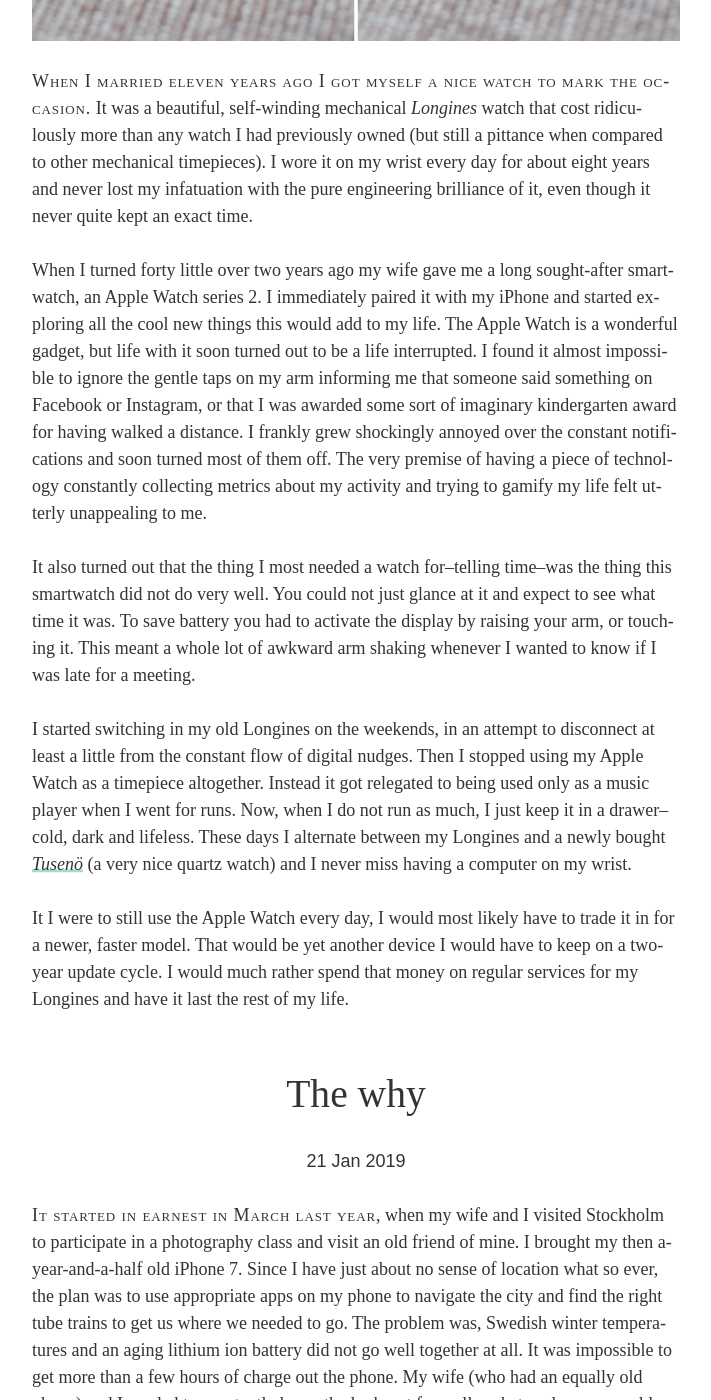
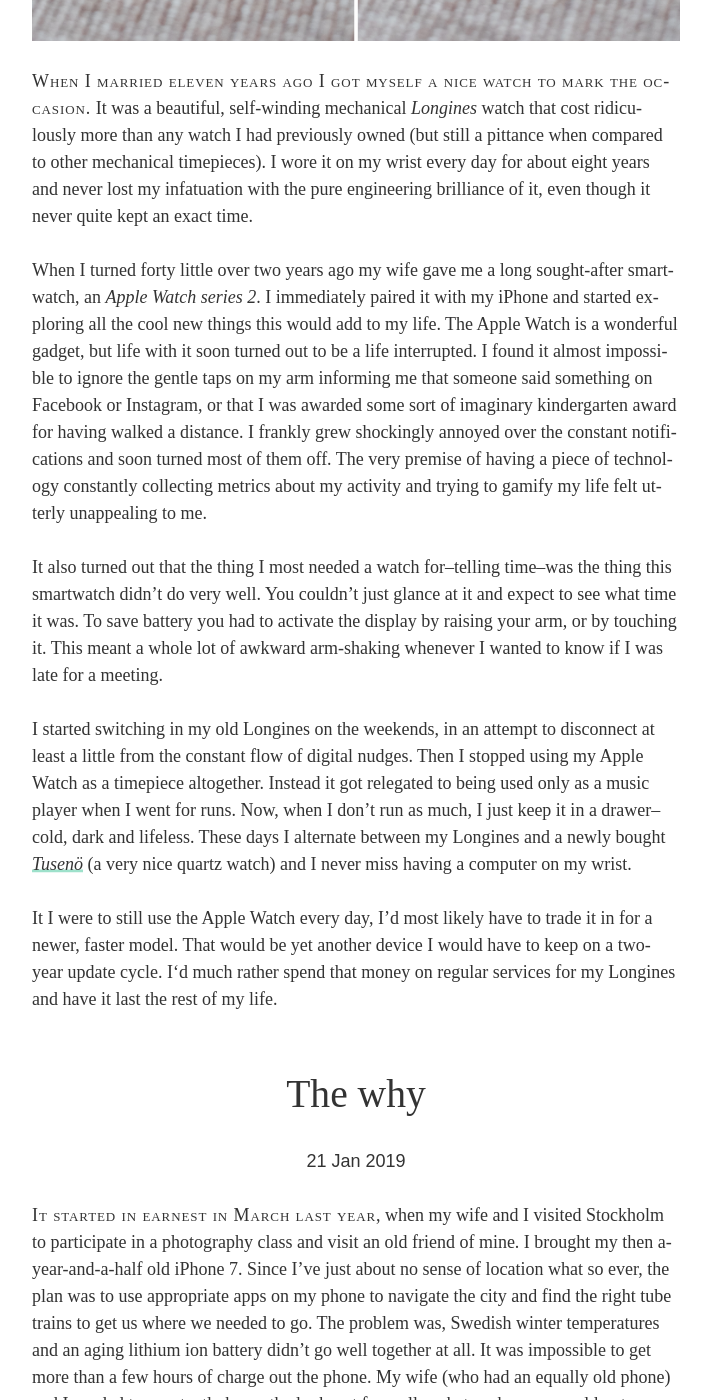
Before and after one commit to hertze/hertze.github.io, a Jekyll site: the page built from index.html, in a window 1280 px wide and 1400 px high, scrolled down 1269 px. Shown: the whole window, without its empty margins (284-995 px from the left). Built offline with Jekyll 4.4.1, drawn with Linux system fonts in a browser that asks for light colours; some web fonts are replaced; the list of posts is cut into pages by our own code; some of the changed text lies outside the part shown.

Commit message:
Contractions

```diff
--- a/_posts/2019-01-21-the-why.md
+++ b/_posts/2019-01-21-the-why.md
@@ -3,12 +3,12 @@
 layout: post
 ---
 
-**It started in earnest in March last year**, when my wife and I visited Stockholm to participate in a photography class and visit an old friend of mine. I brought my then a-year-and-a-half old iPhone 7. Since I have just about no sense of location what so ever, the plan was to use appropriate apps on my phone to navigate the city and find the right tube trains to get us where we needed to go. The problem was, Swedish winter temperatures and an aging lithium ion battery did not go well together at all. It was impossible to get more than a few hours of charge out the phone. My wife (who had an equally old phone) and I needed to constantly be on the look-out for wall sockets, where we could put our charging cables. Minor chaos erupted at the photography class, when all the other participants had to do the same and we ran out of wall sockets. It really was ridiculous.
+**It started in earnest in March last year**, when my wife and I visited Stockholm to participate in a photography class and visit an old friend of mine. I brought my then a-year-and-a-half old iPhone 7. Since I’ve just about no sense of location what so ever, the plan was to use appropriate apps on my phone to navigate the city and find the right tube trains to get us where we needed to go. The problem was, Swedish winter temperatures and an aging lithium ion battery didn’t go well together at all. It was impossible to get more than a few hours of charge out the phone. My wife (who had an equally old phone) and I needed to constantly be on the look-out for wall sockets, where we could put our charging cables. Minor chaos erupted at the photography class, when all the other participants had to do the same and we ran out of wall sockets. It really was ridiculous.
 
 That evening I wondered what the hell had happened to us all. How could we all put up with being chained to a lithium ion battery like this? The next day I looked up all the directions I thought I needed and wrote them down in a pocket notebook instead. It felt safe to keep that in my front pocket.
 
-Our digital systems have been a godsend in many ways, but they are problematic too. I can hardly be left alone with a smartphone without squandering hours surfing social media och looking things up on the web. It always leaves me feeling weak and filled with self-reproach. It might be a character flaw of course, but when I look up I see much of the world being as stuck as I am. We are no match for the host of behavioral experts employed by the social media companies to reel us in even further and keep us glued to the screen. Why does not this make us all furious?
+Our digital systems have been a godsend in many ways, but they’re problematic too. I can hardly be left alone with a smartphone without squandering hours surfing social media och looking things up on the web. It always leaves me feeling weak and filled with self-reproach. It might be a character flaw of course, but when I look up I see much of the world being as stuck as I am. We‘re no match for the host of behavioral experts employed by the social media companies to reel us in even further and keep us glued to the screen. Why doesn’t this make us all furious?
 
-The world increasingly turns away from the old ways of getting things done and is growing increasingly dependent on data centers and digital infrastructure. Does not that make us vulnerable? What happens when the systems go down? I want my life to be more robust than that.
+The world increasingly turns away from the old ways of getting things done and is growing increasingly dependent on data centers and digital infrastructure. Doesn’t that make us vulnerable? What happens when the systems go down? I want my life to be more robust than that.
 
-There is a movement now towards digital minimalism and a more analog world. It is time to re-examine how things were done in the past. Maybe I will discover that sometimes the old ways are just as good (or even better) than their digital faksimiles.
+There’s a movement now towards digital minimalism and a more analog world. It’s time to re-examine how things were done in the past. Maybe I’ll discover that sometimes the old ways are just as good (or even better) than their digital faksimiles.
--- a/_posts/2019-01-24-keeping-time.md
+++ b/_posts/2019-01-24-keeping-time.md
@@ -7,10 +7,10 @@
 
 **When I married eleven years ago I got myself a nice watch to mark the occasion.** It was a beautiful, self-winding mechanical *Longines* watch that cost ridiculously more than any watch I had previously owned (but still a pittance when compared to other mechanical timepieces). I wore it on my wrist every day for about eight years and never lost my infatuation with the pure engineering brilliance of it, even though it never quite kept an exact time.
 
-When I turned forty little over two years ago my wife gave me a long sought-after smartwatch, an Apple Watch series 2. I immediately paired it with my iPhone and started exploring all the cool new things this would add to my life. The Apple Watch is a wonderful gadget, but life with it soon turned out to be a life interrupted. I found it almost impossible to ignore the gentle taps on my arm informing me that someone said something on Facebook or Instagram, or that I was awarded some sort of imaginary kindergarten award for having walked a distance. I frankly grew shockingly annoyed over the constant notifications and soon turned most of them off. The very premise of having a piece of technology constantly collecting metrics about my activity and trying to gamify my life felt utterly unappealing to me.
+When I turned forty little over two years ago my wife gave me a long sought-after smartwatch, an *Apple Watch series 2*. I immediately paired it with my iPhone and started exploring all the cool new things this would add to my life. The Apple Watch is a wonderful gadget, but life with it soon turned out to be a life interrupted. I found it almost impossible to ignore the gentle taps on my arm informing me that someone said something on Facebook or Instagram, or that I was awarded some sort of imaginary kindergarten award for having walked a distance. I frankly grew shockingly annoyed over the constant notifications and soon turned most of them off. The very premise of having a piece of technology constantly collecting metrics about my activity and trying to gamify my life felt utterly unappealing to me.
 
-It also turned out that the thing I most needed a watch for--telling time--was the thing this smartwatch did not do very well. You could not just glance at it and expect to see what time it was. To save battery you had to activate the display by raising your arm, or touching it. This meant a whole lot of awkward arm shaking whenever I wanted to know if I was late for a meeting.
+It also turned out that the thing I most needed a watch for--telling time--was the thing this smartwatch didn’t do very well. You couldn’t just glance at it and expect to see what time it was. To save battery you had to activate the display by raising your arm, or by touching it. This meant a whole lot of awkward arm-shaking whenever I wanted to know if I was late for a meeting.
 
-I started switching in my old Longines on the weekends, in an attempt to disconnect at least a little from the constant flow of digital nudges. Then I stopped using my Apple Watch as a timepiece altogether. Instead it got relegated to being used only as a music player when I went for runs. Now, when I do not run as much, I just keep it in a drawer--cold, dark and lifeless. These days I alternate between my Longines and a newly bought *[Tusenö](https://tuseno.com/collections/first-42-collection/products/man-42-rosegold-black-brown-suede)* (a very nice quartz watch) and I never miss having a computer on my wrist.
+I started switching in my old Longines on the weekends, in an attempt to disconnect at least a little from the constant flow of digital nudges. Then I stopped using my Apple Watch as a timepiece altogether. Instead it got relegated to being used only as a music player when I went for runs. Now, when I don’t run as much, I just keep it in a drawer--cold, dark and lifeless. These days I alternate between my Longines and a newly bought *[Tusenö](https://tuseno.com/collections/first-42-collection/products/man-42-rosegold-black-brown-suede)* (a very nice quartz watch) and I never miss having a computer on my wrist.
 
-It I were to still use the Apple Watch every day, I would most likely have to trade it in for a newer, faster model. That would be yet another device I would have to keep on a two-year update cycle. I would much rather spend that money on regular services for my Longines and have it last the rest of my life.
+It I were to still use the Apple Watch every day, I’d most likely have to trade it in for a newer, faster model. That would be yet another device I would have to keep on a two-year update cycle. I‘d much rather spend that money on regular services for my Longines and have it last the rest of my life.
```
